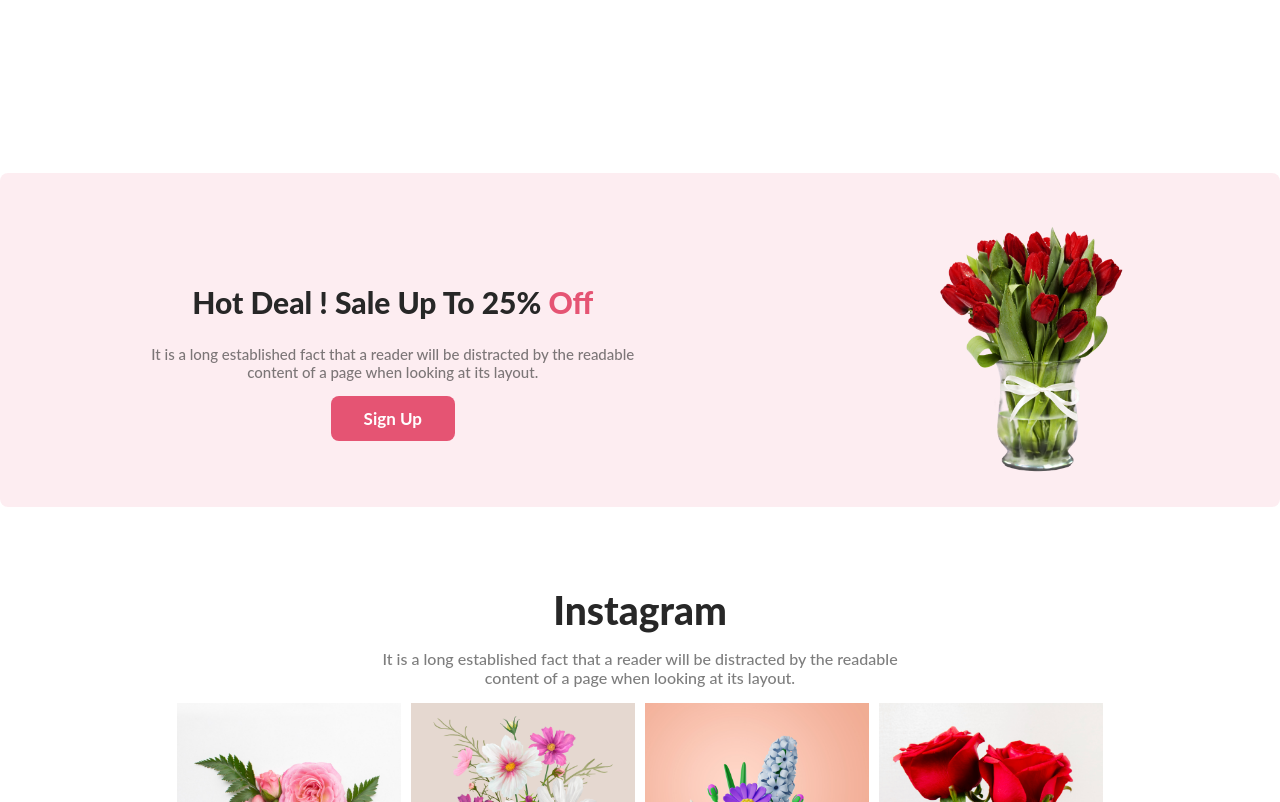
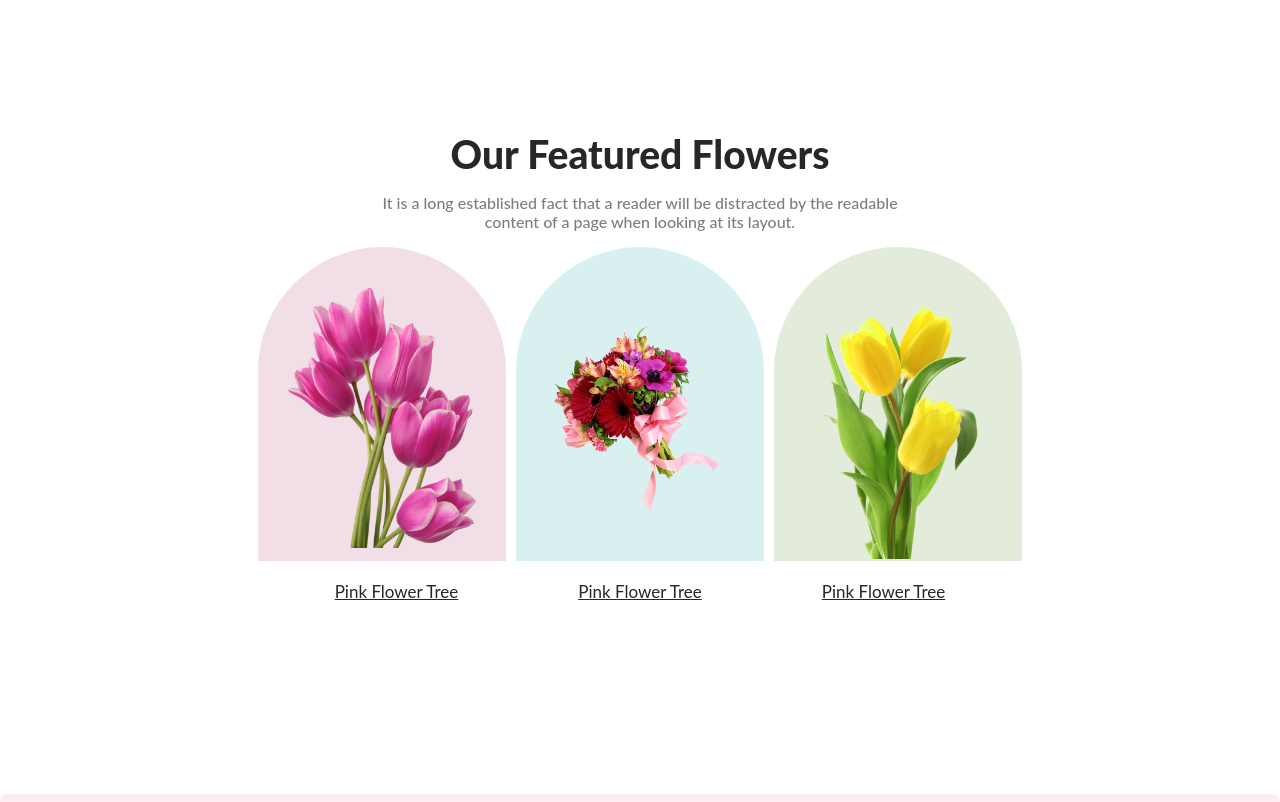
Before and after one commit to siamislam07/flower-shop-1st-assignment, a plain HTML site: page index.html in a window 1280 px wide. Shown: the part 600-1402 px from the top of the page. Drawn offline with Linux system fonts and the light colour scheme.

Commit message:
feature section added

```diff
--- a/index.html
+++ b/index.html
@@ -29,6 +29,39 @@
     </header>
     <!-- header ends here -->
     <!-- main starts here -->
+
+    <section>
+
+        <div class="feature-text">
+            <h2 class="feature-h2">Our Featured Flowers</h2>
+            <p class="feature-p">It is a long established fact that a reader will be distracted by the readable <br>
+                content of a page when looking at its layout.</p>
+        </div>
+        <div class="feature-flower-container">
+            <div class="flower-div flower1">
+                <img src="./Flower Asset/feature.png" alt="">
+
+            </div>
+            <div class="flower-div flower2">
+                <img src="./Flower Asset/feature2.png" alt="">
+
+            </div>
+            <div class="flower-div flower3">
+                <img src="./Flower Asset/feature3.png" alt="">
+
+            </div>
+
+
+        </div>
+        <div class="down-text">
+            <u>Pink Flower Tree</u>
+            <u>Pink Flower Tree</u>
+            <u>Pink Flower Tree</u>
+
+        </div>
+    </section>
+
+
 
     <section class="sale-section">
         <div class="sale-text">
@@ -72,14 +105,13 @@
         <div class="footer-container">
             <h3 class="footer-h3"><span class="footer-span">Flower</span>Shop</h3>
 
-                <p class="footer-p">It is a long established fact that a reader will be distracted by the readable <br>
+            <p class="footer-p">It is a long established fact that a reader will be distracted by the readable <br>
                 content of a page when looking at its layout.</p>
 
             <p class="footer-p2">&copy; 2020-2023, FlowerShop.com. All rights reserved. </p>
         </div>
     </footer>
 
-
     <!-- footer ends here -->
 </body>
 
--- a/style/style.css
+++ b/style/style.css
@@ -1,6 +1,6 @@
 /* common style */
-*{
-    font-family: 'lato',sans-serif;
+* {
+    font-family: 'lato', sans-serif;
 }
 
 body {
@@ -76,6 +76,48 @@ body {
 /* header style ends here */
 
 /* main style starts here */
+/* feature section  */
+
+.feature-text{
+    text-align: center ;
+    margin-top: 150px;
+}
+
+.flower-div {
+    border-radius: 300px 300px 0px 0px;
+    background: rgba(5, 151, 160, 0.15);
+    width: 188px;
+    padding: 30px;
+    padding-bottom: 2px;
+    display: flex;
+}
+.flower-div > img{
+    width: 100%;
+    align-self: center;
+}
+.feature-flower-container{
+    display: flex;
+    justify-content: center;
+    gap: 10px;
+}
+.flower1{
+    background: rgba(167, 33, 98, 0.15);
+}
+.flower3{
+    background: rgba(71, 125, 17, 0.15);
+}
+.down-text{
+    display: flex;
+    /* justify-content: space-between; */
+    justify-content: center;
+    gap: 120px;
+    margin-top: 20px;
+}
+.down-text u{
+    color:#272727;
+    font-size: 17px;
+    font-weight: 400;
+}
 
 /* sale style */
 .sale-section {
@@ -125,14 +167,14 @@ body {
     margin-top: 80px;
 }
 
-.insta-h3 {
+.insta-h3, .feature-h2 {
     color: #272727;
     font-size: 39px;
     font-weight: 800;
     margin: 0px;
 }
 
-.insta-p {
+.insta-p, .feature-p {
     color: rgba(39, 39, 39, 0.60);
     font-size: 20 px;
     font-weight: 500;
@@ -151,8 +193,9 @@ body {
 .flower {
     width: 224px;
 }
+
 /* coupon section */
-.coupon-section{
+.coupon-section {
     background-image: url(../Rectangle\ 9.png);
     margin: 45px 210px;
     background-size: cover;
@@ -160,28 +203,33 @@ body {
     padding: 77px;
 
 }
-.cupon-content{
+
+.cupon-content {
     /* display: flex; */
     text-align: center;
 
 }
-.cupon-h3{
+
+.cupon-h3 {
     color: #272727;
     font-size: 25px;
     font-weight: 800;
     margin: 0px;
 }
-.cupon-p{
-    color:rgba(39, 39, 39, 0.60);
+
+.cupon-p {
+    color: rgba(39, 39, 39, 0.60);
     font-size: 16px;
 }
-.cupon-input{
+
+.cupon-input {
     border: none;
     border-radius: 5px;
     width: 355px;
     height: 30px;
 }
-.cupon-btn{
+
+.cupon-btn {
     padding: 8px 10px;
     font-size: 15px;
     border-radius: 3px;
@@ -190,29 +238,34 @@ body {
 
 /* main style ends here */
 /* footer styles here */
-.footer{
+.footer {
     background: #111010;
 }
-.footer-container{
+
+.footer-container {
     text-align: center;
     margin-top: 75px;
     padding: 30px 0px;
     font-family: 'lato', 'sans-serif';
 }
-.footer-span{
-    color:#E55473 ;
+
+.footer-span {
+    color: #E55473;
 }
-.footer-h3{
+
+.footer-h3 {
     color: #fff;
     font-size: 37px;
     font-weight: 700;
 }
-.footer-p{
+
+.footer-p {
     color: rgba(255, 255, 255, 0.90);
     font-size: 18px;
     font-weight: 400;
 }
-.footer-p2{
+
+.footer-p2 {
     color: rgba(255, 255, 255, 0.40);
     font-size: 15px;
     font-weight: 300;
```
Also changed, not shown: Flower Asset/feature.png (renamed from Flower Asset/pngwing 6.png), Flower Asset/feature2.png (renamed from Flower Asset/pngwing 5.png), Flower Asset/feature3.png (renamed from Flower Asset/pngwing 7.png).
